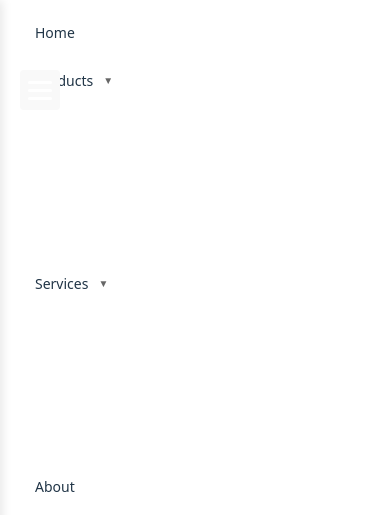
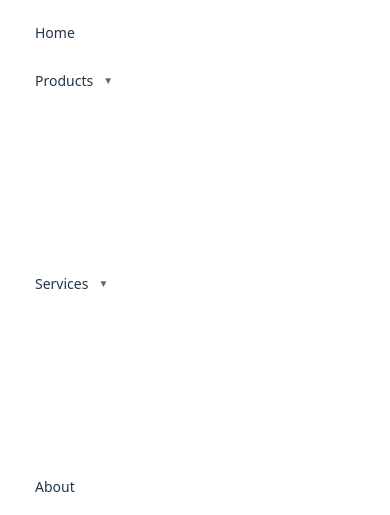
Before and after one commit to MayurChawla/Hamburger, a React app in the folder frontend/: page / in a window 390 px wide. Shown: the top 515 px of the page. Built offline with nearby package versions, Linux system fonts and the light colour scheme; the HTML template or start-up script is replaced by a standard one.

Commit message:
removing hamburger menu

```diff
--- a/frontend/src/App.jsx
+++ b/frontend/src/App.jsx
@@ -1,4 +1,3 @@
-import HamburgerMenu from './components/HamburgerMenu'
 import HorizontalMenu from './components/HorizontalMenu'
 import EmployeeGrid from './components/EmployeeGrid'
 import './App.css'
@@ -7,7 +6,6 @@ function App() {
   return (
     <div className="app">
       <HorizontalMenu />
-      <HamburgerMenu />
       <main className="main-content">
         <EmployeeGrid />
       </main>
```
